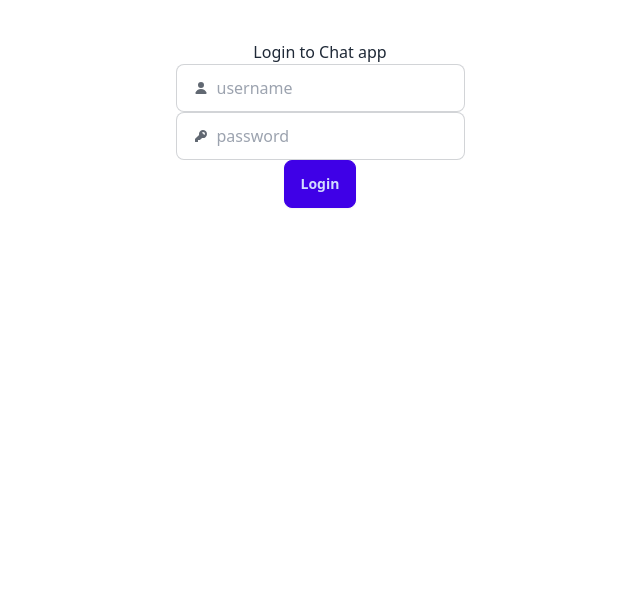
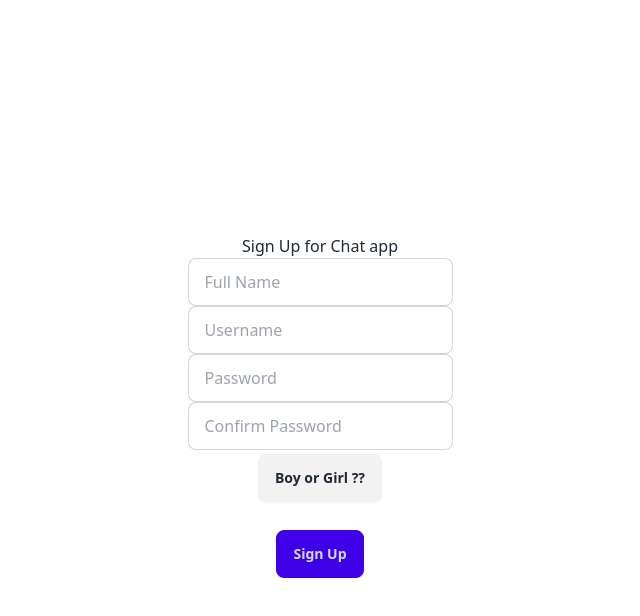
Before and after one commit to kalviumcommunity/S51_johncornellews_capstone_chatapp, a React (Vite) app in the folder client/chat-app/: page / in a window 1280 px wide. Shown: the top 616 px of the page, without its empty margins (320-960 px from the left). Built offline with nearby package versions, Linux system fonts and the light colour scheme.

Commit message:
signup component complete

```diff
--- a/client/chat-app/src/App.jsx
+++ b/client/chat-app/src/App.jsx
@@ -1,9 +1,14 @@
 import React from 'react'
 import Login from './pages/Login/Login'
+import SignUp from './pages/SignUp/SignUp'
 
 const App = () => {
   return (
-    <Login />
+    <div style={{ display: 'flex', justifyContent: 'center', alignItems: 'center', height: '100vh', textAlign: "center" }}>
+
+      {/* <Login /> */}
+      <SignUp />
+    </div>
   )
 }
 
--- a/client/chat-app/src/pages/Login/Login.jsx
+++ b/client/chat-app/src/pages/Login/Login.jsx
@@ -1,50 +1,85 @@
-import React from 'react'
-import { useForm } from "react-hook-form"
-import axios from "axios"
+import React from "react";
+import { useForm } from "react-hook-form";
+import axios from "axios";
 
 const Login = () => {
-    const { register, formState: { errors }, handleSubmit } = useForm()
-    const url = "http://localhost:7777/api/auth/login"
-    const login = async(data) => {
+  const {
+    register,
+    formState: { errors },
+    handleSubmit,
+  } = useForm();
+  const url = "http://localhost:7777/api/auth/login";
+  const login = async (data) => {
     try {
-            const res = await axios.post(url, data)
-            console.log(res)
+      const res = await axios.post(url, data);
+      console.log(res);
     } catch (error) {
-            console.log(error.message)
+      console.log(error.message);
     }
-    }
+  };
   return (
-        <div style={{textAlign: "center"}} className='flex flex-col items-center min-w-96 mx-auto m-1 mt-10'>
-            <h1 className=''>Login to Chat app</h1>
+    <div>
+      <div className="flex flex-col items-center min-w-96 mx-auto m-1 mt-10">
+        <h1 className="">Login to Chat app</h1>
         <form onSubmit={handleSubmit(login)}>
           <label className="input input-bordered flex items-center gap-2">
-                    <svg xmlns="http://www.w3.org/2000/svg" viewBox="0 0 16 16" fill="currentColor" className="w-4 h-4 opacity-70"><path d="M8 8a3 3 0 1 0 0-6 3 3 0 0 0 0 6ZM12.735 14c.618 0 1.093-.561.872-1.139a6.002 6.002 0 0 0-11.215 0c-.22.578.254 1.139.872 1.139h9.47Z" /></svg>
+            <svg
+              xmlns="http://www.w3.org/2000/svg"
+              viewBox="0 0 16 16"
+              fill="currentColor"
+              className="w-4 h-4 opacity-70"
+            >
+              <path d="M8 8a3 3 0 1 0 0-6 3 3 0 0 0 0 6ZM12.735 14c.618 0 1.093-.561.872-1.139a6.002 6.002 0 0 0-11.215 0c-.22.578.254 1.139.872 1.139h9.47Z" />
+            </svg>
             <input
               type="text"
               className="grow"
               placeholder="username"
               {...register("username", {
-                            required: "Username is required"
-                        })} />
+                required: "Username is required",
+              })}
+            />
           </label>
-                {errors.username && <p className="text-red-500">{errors.username.message}</p>}
+          {errors.username && (
+            <p className="text-red-500">{errors.username.message}</p>
+          )}
           <label className="input input-bordered flex items-center gap-2">
-                    <svg xmlns="http://www.w3.org/2000/svg" viewBox="0 0 16 16" fill="currentColor" className="w-4 h-4 opacity-70"><path fillRule="evenodd" d="M14 6a4 4 0 0 1-4.899 3.899l-1.955 1.955a.5.5 0 0 1-.353.146H5v1.5a.5.5 0 0 1-.5.5h-2a.5.5 0 0 1-.5-.5v-2.293a.5.5 0 0 1 .146-.353l3.955-3.955A4 4 0 1 1 14 6Zm-4-2a.75.75 0 0 0 0 1.5.5.5 0 0 1 .5.5.75.75 0 0 0 1.5 0 2 2 0 0 0-2-2Z" clipRule="evenodd" /></svg>
+            <svg
+              xmlns="http://www.w3.org/2000/svg"
+              viewBox="0 0 16 16"
+              fill="currentColor"
+              className="w-4 h-4 opacity-70"
+            >
+              <path
+                fillRule="evenodd"
+                d="M14 6a4 4 0 0 1-4.899 3.899l-1.955 1.955a.5.5 0 0 1-.353.146H5v1.5a.5.5 0 0 1-.5.5h-2a.5.5 0 0 1-.5-.5v-2.293a.5.5 0 0 1 .146-.353l3.955-3.955A4 4 0 1 1 14 6Zm-4-2a.75.75 0 0 0 0 1.5.5.5 0 0 1 .5.5.75.75 0 0 0 1.5 0 2 2 0 0 0-2-2Z"
+                clipRule="evenodd"
+              />
+            </svg>
             <input
               type="password"
               className="grow"
               placeholder="password"
               {...register("password", {
-                            required: "Password is required"
-                        })} />
+                required: "Password is required",
+              })}
+            />
           </label>
-                {errors.password && <p className="text-red-500">{errors.password.message}</p>}
-                <button type='submit'
-                    className='btn btn-primary btn-active'
-                >Login</button>
+          {errors.password && (
+            <p className="text-red-500">{errors.password.message}</p>
+          )}
+          <div className="flex justify-around items-center p-6">
+            <button type="submit" className="btn btn-primary btn-active">
+              Login
+            </button>
+            <a className="text-blue-400 block" href="#">
+              new User
+            </a>
+          </div>
         </form>
       </div>
-    )
-}
+    </div>
+  );
+};
 
-export default Login
+export default Login;
--- a/client/chat-app/src/pages/SignUp/SignUp.jsx
+++ b/client/chat-app/src/pages/SignUp/SignUp.jsx
@@ -1,11 +1,136 @@
-import React from 'react'
+import React from "react";
+import { useForm } from "react-hook-form";
+import axios from "axios";
 
 const SignUp = () => {
+  const {
+    register,
+    formState: { errors },
+    handleSubmit,
+    watch,
+  } = useForm();
+  const url = "http://localhost:7777/api/auth/signup";
+  const signUp = async (data) => {
+    console.log(data);
+    try {
+      const res = await axios.post(url, data);
+      console.log(res);
+    } catch (error) {
+      console.log(error.message);
+    }
+  };
+
+  const password = watch("password");
+
   return (
     <div>
+      <div className="flex flex-col items-center min-w-96 mx-auto m-1 mt-10">
+        <h1 className="">Sign Up for Chat app</h1>
+        <form onSubmit={handleSubmit(signUp)}>
+          <label className="input input-bordered flex items-center gap-2">
+            <input
+              type="text"
+              className="grow"
+              placeholder="Full Name"
+              {...register("fullName", {
+                required: "Full Name is required",
+              })}
+            />
+          </label>
+          {errors.fullName && (
+            <p className="text-red-500">{errors.fullName.message}</p>
+          )}
+          <label className="input input-bordered flex items-center gap-2">
+            <input
+              type="text"
+              className="grow"
+              placeholder="Username"
+              {...register("username", {
+                required: "Username is required",
+              })}
+            />
+          </label>
+          {errors.username && (
+            <p className="text-red-500">{errors.username.message}</p>
+          )}
+          <label className="input input-bordered flex items-center gap-2">
+            <input
+              type="password"
+              className="grow"
+              placeholder="Password"
+              {...register("password", {
+                required: "Password is required",
+                minLength: {
+                  value: 6,
+                  message: "Password must be at least 6 characters long",
+                },
+              })}
+            />
+          </label>
+          {errors.password && (
+            <p className="text-red-500">{errors.password.message}</p>
+          )}
+          <label className="input input-bordered flex items-center gap-2">
+            <input
+              type="password"
+              className="grow"
+              placeholder="Confirm Password"
+              {...register("confirmPassword", {
+                required: "Please confirm your password",
+                validate: (value) =>
+                  value === password || "Passwords do not match",
+              })}
+            />
+          </label>
+          {errors.confirmPassword && (
+            <p className="text-red-500">{errors.confirmPassword.message}</p>
+          )}
+          <div className="dropdown dropdown-bottom">
+            <div tabIndex={0} role="button" className="btn m-1">
+              Boy or Girl ??
+            </div>
+            <ul
+              tabIndex={0}
+              className="dropdown-content z-[1] menu p-2 shadow bg-base-100 rounded-box w-52"
+            >
+              <li>
+                <label>
+                  <input
+                    type="radio"
+                    value="boy"
+                    {...register("gender", {
+                      required: "Gender is required",
+                    })}
+                  />
+                  Boy
+                </label>
+              </li>
+              <li>
+                <label>
+                  <input
+                    type="radio"
+                    value="girl"
+                    {...register("gender", {
+                      required: "Gender is required",
+                    })}
+                  />
+                  Girl
+                </label>
+              </li>
+            </ul>
+          </div>
+          {errors.gender && (
+            <p className="text-red-500">{errors.gender.message}</p>
+          )}
+          <div className="flex justify-around items-center p-6">
+            <button type="submit" className="btn btn-primary btn-active">
+              Sign Up
+            </button>
+          </div>
+        </form>
+      </div>
+    </div>
+  );
+};
 
-    </div>
-  )
-}
-
-export default SignUp
+export default SignUp;
```
Also changed, not shown: 6 other files (tests, documents, lock files or other folders). Lines whose indentation alone changed are shown as unchanged.
